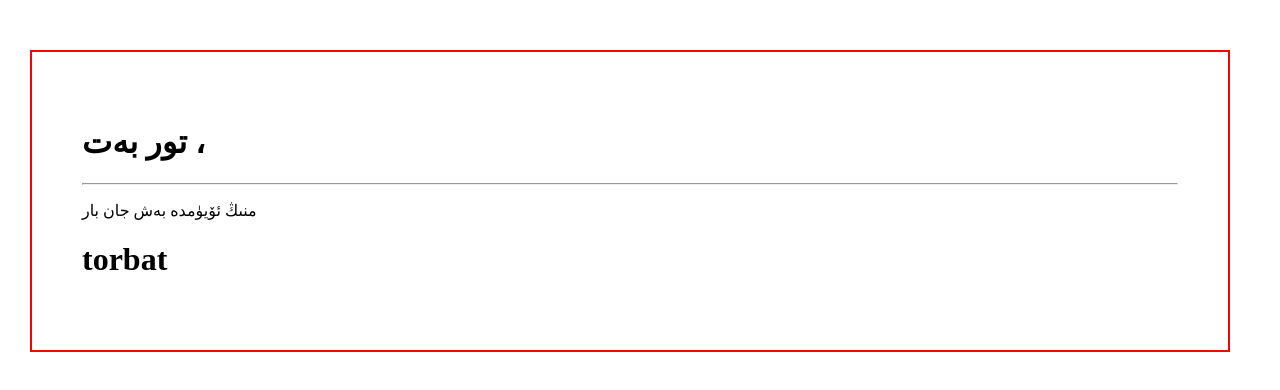
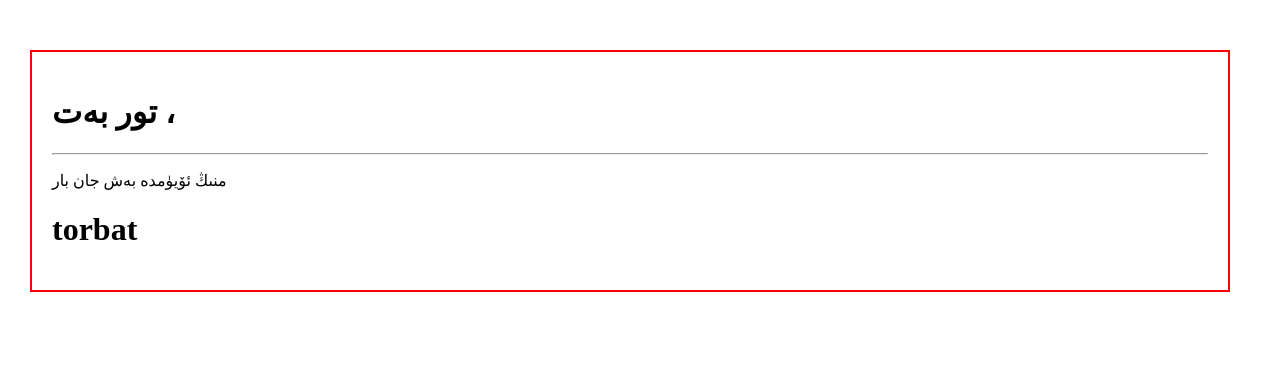
Before and after one commit to anwaramat/anwaramat.github.io, a plain HTML site: page index.html in a window 1280 px wide. Drawn offline with Linux system fonts and the light colour scheme.

Commit message:
Update index.html

```diff
--- a/index.html
+++ b/index.html
@@ -8,7 +8,7 @@
   body{
   margin:50px 50px 30px 30px;
     border:2px solid red;}
-    div{ padding:50px;
+    div{ padding:20px;
   }
   </style>
 </head>
```
